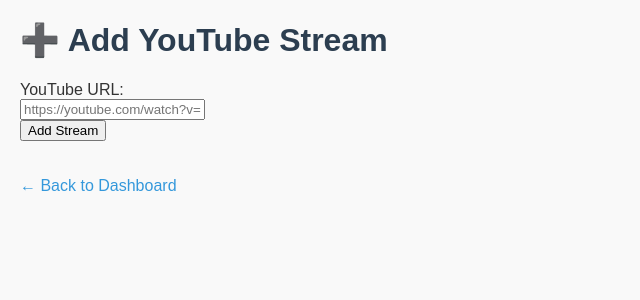
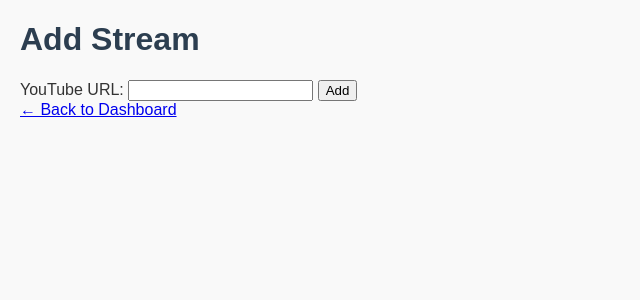
Before and after one commit to rocket6317/YouTube-Cache-And-Serve-Redirect_Url, a Flask app: page /dashboard/add in a window 1280 px wide. Shown: the top 300 px of the page, without its empty margins (0-640 px from the left). Run offline with Flask 3, Linux system fonts and the light colour scheme.

Commit message:
Update add.html

```diff
--- a/templates/add.html
+++ b/templates/add.html
@@ -2,15 +2,15 @@
 <html>
 <head>
     <title>Add Stream</title>
-    <link rel="stylesheet" href="{{ url_for('static', filename='style.css') }}">
+    <link rel="stylesheet" href="/static/style.css">
 </head>
 <body>
-    <h1>➕ Add YouTube Stream</h1>
-    <form method="POST">
-        <label for="url">YouTube URL:</label><br>
-        <input type="text" name="url" id="url" placeholder="https://youtube.com/watch?v=..." required><br>
-        <input type="submit" value="Add Stream">
+    <h1>Add Stream</h1>
+    <form action="/dashboard/add" method="post">
+        <label for="url">YouTube URL:</label>
+        <input type="text" name="url" id="url" required>
+        <button type="submit">Add</button>
     </form>
-    <p><a href="/dashboard" class="back-link">← Back to Dashboard</a></p>
+    <a href="/dashboard">← Back to Dashboard</a>
 </body>
 </html>
```
